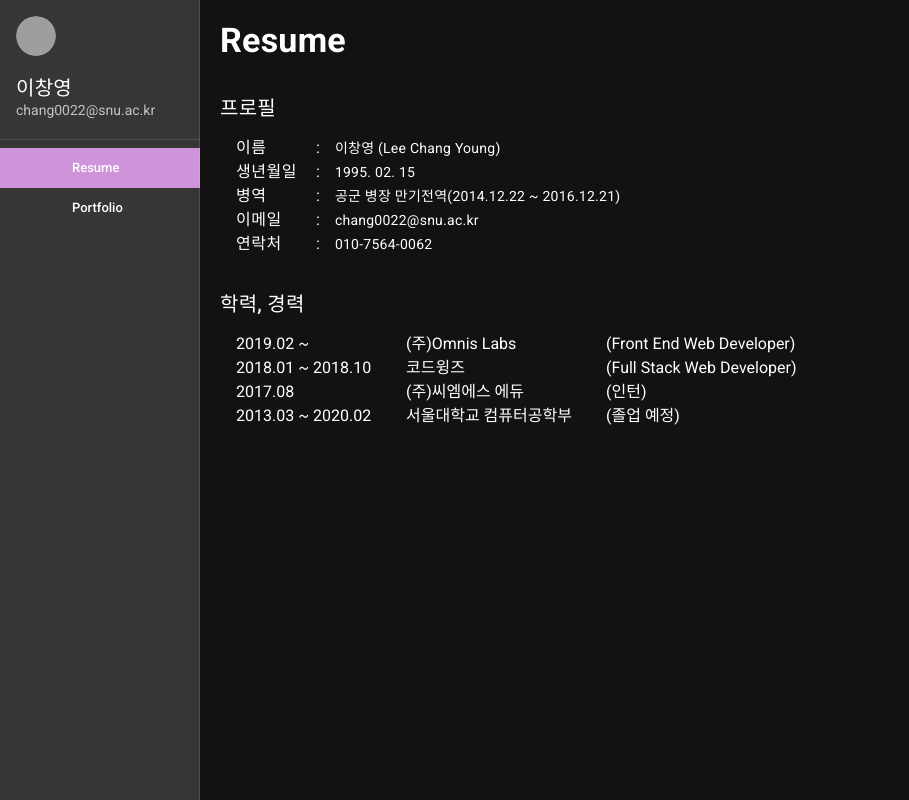
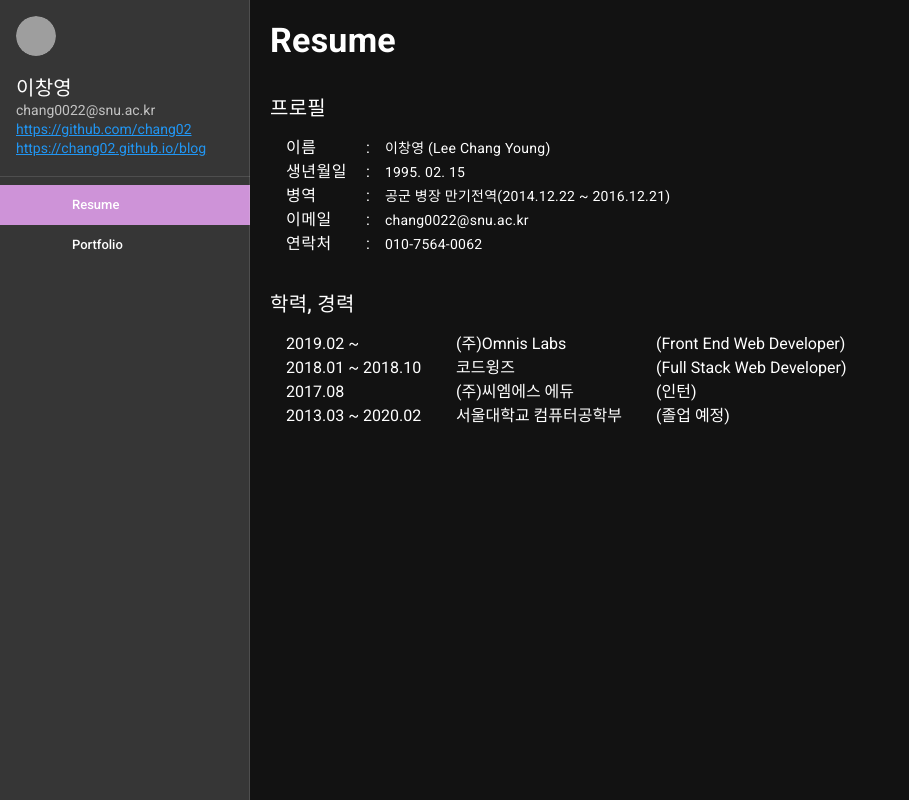
Before and after one commit to chang02/blog, a Vue app: page / in a window 1280 px wide. Shown: the whole page, without its empty margins (0-909 px from the left). Built offline with nearby package versions, Linux system fonts and the light colour scheme; grey boxes are pictures that could not be loaded.

Commit message:
add post5

```diff
--- a/src/App.vue
+++ b/src/App.vue
@@ -1,7 +1,7 @@
 <template>
   <v-app id="app" dark>
     <v-navigation-drawer
-      app width="200" permanent
+      app width="250" permanent
       :expand-on-hover="$vuetify.breakpoint.smAndDown"
     >
       <v-list>
@@ -14,6 +14,8 @@
           <v-list-item-content>
             <v-list-item-title class="title">이창영</v-list-item-title>
             <v-list-item-subtitle>chang0022@snu.ac.kr</v-list-item-subtitle>
+            <v-list-item-subtitle><a href="https://github.com/chang02">https://github.com/chang02</a></v-list-item-subtitle>
+            <v-list-item-subtitle><a href="https://chang02.github.io/blog">https://chang02.github.io/blog</a></v-list-item-subtitle>
           </v-list-item-content>
         </v-list-item>
       </v-list>
--- a/src/posts/post2.ts
+++ b/src/posts/post2.ts
@@ -22,6 +22,6 @@ Full Stack Development
 큰 규모는 아니지만 처음 경험하는 실 서비스 중인 프로젝트 개발.
 html, css, javascript, jQeury 능숙하게 사용.
 Django Model을 통한 Database 관리.
-필요한 데이터를 Database로부터 읽고 쓰고 가공하여 Front-End와 통신.
+필요한 데이터를 Database로부터 읽고 쓰고 가공하여 Front-End와 주고받을 줄 알게 됨.
 `);
 export default content;
--- a/src/posts/post4.ts
+++ b/src/posts/post4.ts
@@ -6,7 +6,7 @@ const content: string = marked(`
 **프로젝트 설명**
 일반인들이 딥 러닝을 이용할 수 있도록 한 마우스 기반 AI application 플랫폼.
 학습을 위한 데이터들을 저장할 수 있는 클라우드를 제공하며 그 데이터를 가지고 학습 및 예측을 돌릴 수 있는 툴을 제공.
-Image Classification, Style Transfer, Image Segmentation, Object Detection, Faical Expression Recognition 등의 application들을 돌릴 수 있다.
+Image Classification, Style Transfer, Image Segmentation, Object Detection, Faical Expression Recognition 등의 application들을 실행할 수 있다.
 
 **프로젝트 기술 스택** : Node.js PostgreSQL, Vue.js, Vuex, ES2015, Typescript, socketio
 
@@ -17,7 +17,7 @@ vue cli 2 -> 3 마이그레이션.
 braintree, paypal을 이용한 클라우드 결제 및 앱 결제 기능 추가 (front-end 부분만).
 application들을 돌릴 수 있는 deep block app 추가 - 클라우드와의 데이터 연동. 학습 및 예측. socketio를 통한 학습 진행 상황 및 결과 실시간 렌더링.
 사진에 polygon 또는 rectangle을 annotate할 수 있는 tool 제작.
-typescript 적용.
+기존 코드에 typescript 적용.
 
 **의의**
 이 전까지의 프로젝트 경험에 비해 깔끔한 구조 및 코드 작성을 위해 노력함.
--- /dev/null
+++ b/src/posts/post5.ts
@@ -0,0 +1,23 @@
+import marked from 'marked';
+const content: string = marked(`
+## 5. (전공 수업)소프트웨어 응용 - 밥 메이트 매칭 서비스 개발
+**기간** : 2019.03 ~ 2019 ~ 06
+
+**프로젝트 설명**
+산학 협력 수업으로 소프트웨어 개발 방법론을 배운 뒤 그 방식에 따라 간단한 팀 프로젝트를 진행.
+교내에서 밥 메이트를 구하고 싶은 사람들을 위한 매칭 서비스.
+
+**프로젝트 기술 스택** : Django, Django Rest Framework, sqlLite, Vue.js, Vuex, ES2015
+
+**맡은 부분 및 업무 내용**
+개발 리더 역할을 맡아서 함.
+*Back End* [source](https://github.com/chang02/honbob_back)
+Django Rest Auth를 이용한 회원가입, 로그인 구현.
+매칭 검색을 할 때 필터 기능 구현.
+*Front End* [source](https://github.com/chang02/honbob-front)
+front-end 전반적인 부분을 맡아서 개발.
+
+**의의**
+소프트웨어 개발 방법론인 Agile 방식으로 마치 현업에서 처럼 팀원들과 협업하며 프로젝트를 진행해 볼 수 있었다.
+`);
+export default content;
--- a/src/views/Portfolio.vue
+++ b/src/views/Portfolio.vue
@@ -33,15 +33,15 @@
       <span class="body-1">- 운영체제</span>
       <span class="body-1">- 데이터베이스</span>
       <span class="subtitle-1 mt-2 font-weight-bold">2018-1</span>
-      <span class="body-1">- 자료구조</span>
-      <span class="body-1">- 알고리즘</span>
+      <a href="https://github.com/chang02/data_structure"><span class="body-1">- 자료구조</span></a>
+      <a href="https://github.com/chang02/alg"><span class="body-1">- 알고리즘</span></a>
       <span class="body-1">- 데이터마이닝 개론</span>
       <span class="body-1">- 창의적통합설계2</span>
       <span class="subtitle-1 mt-2 font-weight-bold">2018-2</span>
       <span class="body-1">- 전기전자회로</span>
-      <span class="body-1">- 프로그래밍언어</span>
+      <a href="https://github.com/chang02/pl"><span class="body-1">- 프로그래밍언어</span></a>
       <span class="subtitle-1 mt-2 font-weight-bold">2019-1</span>
-      <span class="body-1">- 컴퓨터그래픽스</span>
+      <a href="https://github.com/chang02/graphics"><span class="body-1">- 컴퓨터그래픽스</span></a>
       <span class="body-1">- 소프트웨어응용</span>
       <span class="body-1">- 컴퓨터시스템특강</span>
     </v-layout>
@@ -54,6 +54,8 @@
       <div v-html="markdown3"></div>
       <v-divider class="my-4" />
       <div v-html="markdown4"></div>
+      <v-divider class="my-4" />
+      <div v-html="markdown5"></div>
     </v-layout>
   </v-layout>
 </template>
@@ -64,6 +66,7 @@ import content1 from '@/posts/post1';
 import content2 from '@/posts/post2';
 import content3 from '@/posts/post3';
 import content4 from '@/posts/post4';
+import content5 from '@/posts/post5';
 
 @Component<Portfolio>({})
 export default class Portfolio extends Vue {
@@ -76,6 +79,7 @@ export default class Portfolio extends Vue {
   private markdown2: string = content2;
   private markdown3: string = content3;
   private markdown4: string = content4;
+  private markdown5: string = content5;
 }
 </script>
 <style scoped>
```
